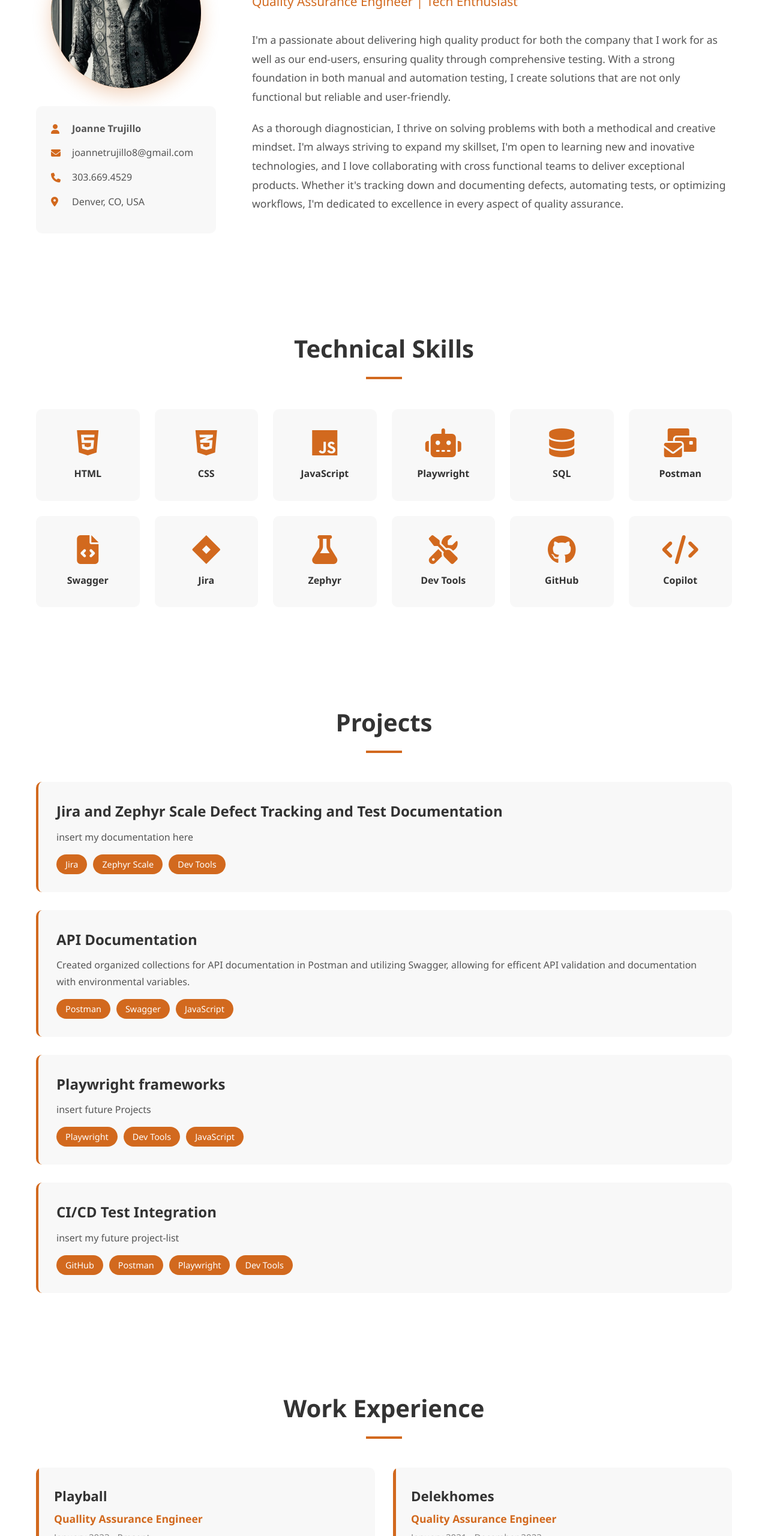
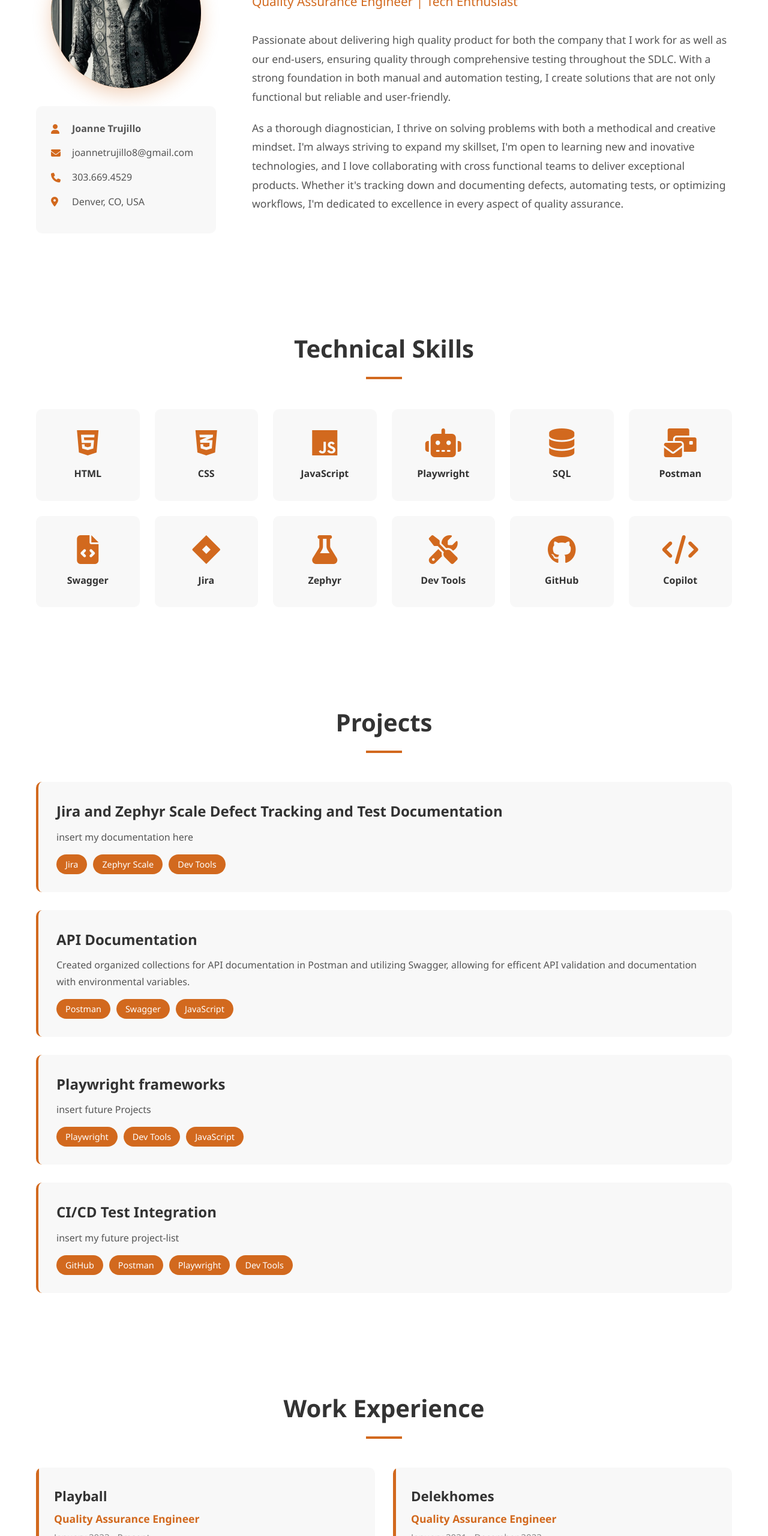
Before and after one commit to jojotrue/JoanneTrujilloPortfolio, a plain HTML site: page index.html in a window 1280 px wide. Shown: the part 240-2800 px from the top of the page at 60% size. Drawn offline with Linux system fonts and the light colour scheme.

Commit message:
Fix typo in index.html

```diff
--- a/index.html
+++ b/index.html
@@ -54,7 +54,7 @@
         <div class="about-section">
             <h1>Hello, I'm Joanne Trujillo</h1>
             <p class="tagline"> Quality Assurance Engineer | Tech Enthusiast</p>
-            <p>I'm a passionate about delivering high quality product for both the company that I work for as well as our end-users, ensuring quality through comprehensive testing. With a strong foundation in both manual and automation testing, I create solutions that are not only functional but reliable and user-friendly.</p>
+            <p>Passionate about delivering high quality product for both the company that I work for as well as our end-users, ensuring quality through comprehensive testing throughout the SDLC. With a strong foundation in both manual and automation testing, I create solutions that are not only functional but reliable and user-friendly.</p>
             <p>As a thorough diagnostician, I thrive on solving problems with both a methodical and creative mindset. I'm always striving to expand my skillset, I'm open to learning new and inovative technologies, and I love collaborating with cross functional teams to deliver exceptional products. Whether it's tracking down and documenting defects, automating tests, or optimizing workflows, I'm dedicated to excellence in every aspect of quality assurance.</p>
         </div>
     </section
@@ -170,7 +170,7 @@
         <div class="experience-grid">
             <div class="experience-card">
                 <h3>Playball</h3>
-                <div class="role">Quallity Assurance Engineer</div>
+                <div class="role">Quality Assurance Engineer</div>
                 <div class="date">January 2023 - Present</div>
                 <ul>
                     <li>Created automated test frameworks with Playwright and JavaScript</li>
```
